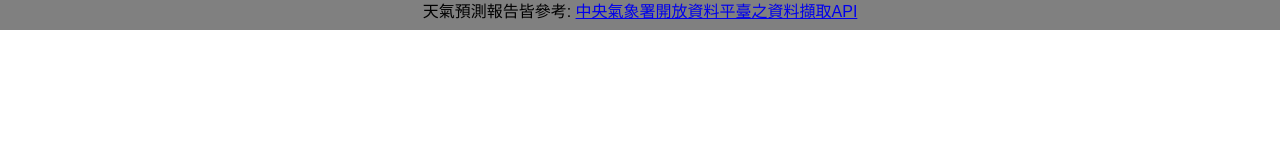
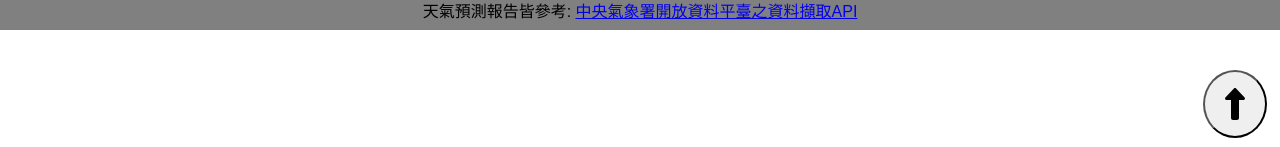
Before and after one commit to freddy990117/Taiwan-Weather, a React (Vite) app: page / in a window 1280 px wide. Shown: the part 650-797 px from the top of the page. Built offline with nearby package versions, Linux system fonts and the light colour scheme; no server answers.

Commit message:
新增至頂端的按鈕鍵

```diff
--- a/src/Pages/Homepage.jsx
+++ b/src/Pages/Homepage.jsx
@@ -4,7 +4,7 @@ import axios from "axios";
 const APIKey = import.meta.env.VITE_API_KEY;
 import City from "../Components/City";
 import { FontAwesomeIcon } from "@fortawesome/react-fontawesome";
-import { faMap } from "@fortawesome/free-solid-svg-icons";
+import { faMap, faUpLong } from "@fortawesome/free-solid-svg-icons";
 const Homepage = () => {
   // data 用於存取 API 的資料
   const [data, setData] = useState([]);
@@ -73,7 +73,7 @@ const Homepage = () => {
                       setIsOpen(false);
                       // 透過 index 來決定重點提示的 cityComponent 是哪一個
                       setSelectCity(index);
-                      // 因為 React 狀態是 async，點選 index 時狀態尚未更新
+                      // 因為 React 狀態是 async，點選 index 時狀態尚未更新，加入 setTimeout 等待渲染完成後執行
                       setTimeout(() => {
                         // 如果 index 存在，執行 scrollIntoView，不存在則不做任何事
                         document.getElementById(index)?.scrollIntoView({
@@ -93,7 +93,14 @@ const Homepage = () => {
       </section>
       {/* 傳遞 Props (data 是 API Data, selectCity 是 重點表單的追蹤目標)*/}
       <City data={data} selectCity={selectCity} />
-      {/* <button className="toUp">到最上方的按鍵</button> */}
+      <button
+        className="toUp"
+        onClick={() => {
+          window.scrollTo({ top: 0, behavior: "smooth" });
+        }}
+      >
+        <FontAwesomeIcon className="icon" icon={faUpLong} />
+      </button>
     </div>
   );
 };
--- a/src/styles/style.css
+++ b/src/styles/style.css
@@ -80,12 +80,24 @@ body {
       display: block;
     }
   }
-  /* .toUp {
+  .toUp {
     position: fixed;
-    right: 10%;
-    top: 80%;
-    border-radius: 50%;
-  } */
+    right: 1%;
+    top: 90%;
+    width: 5%;
+    padding: 1rem;
+    border-radius: 100%;
+    cursor: pointer;
+    transition: all ease-in 0.3s;
+    .icon {
+      width: 100%;
+      font-size: 2rem;
+    }
+    &:hover {
+      background-color: black;
+      color: white;
+    }
+  }
 }
 /* 新增 City Component 的重點提示動畫  (point)*/
 @keyframes point {
```
